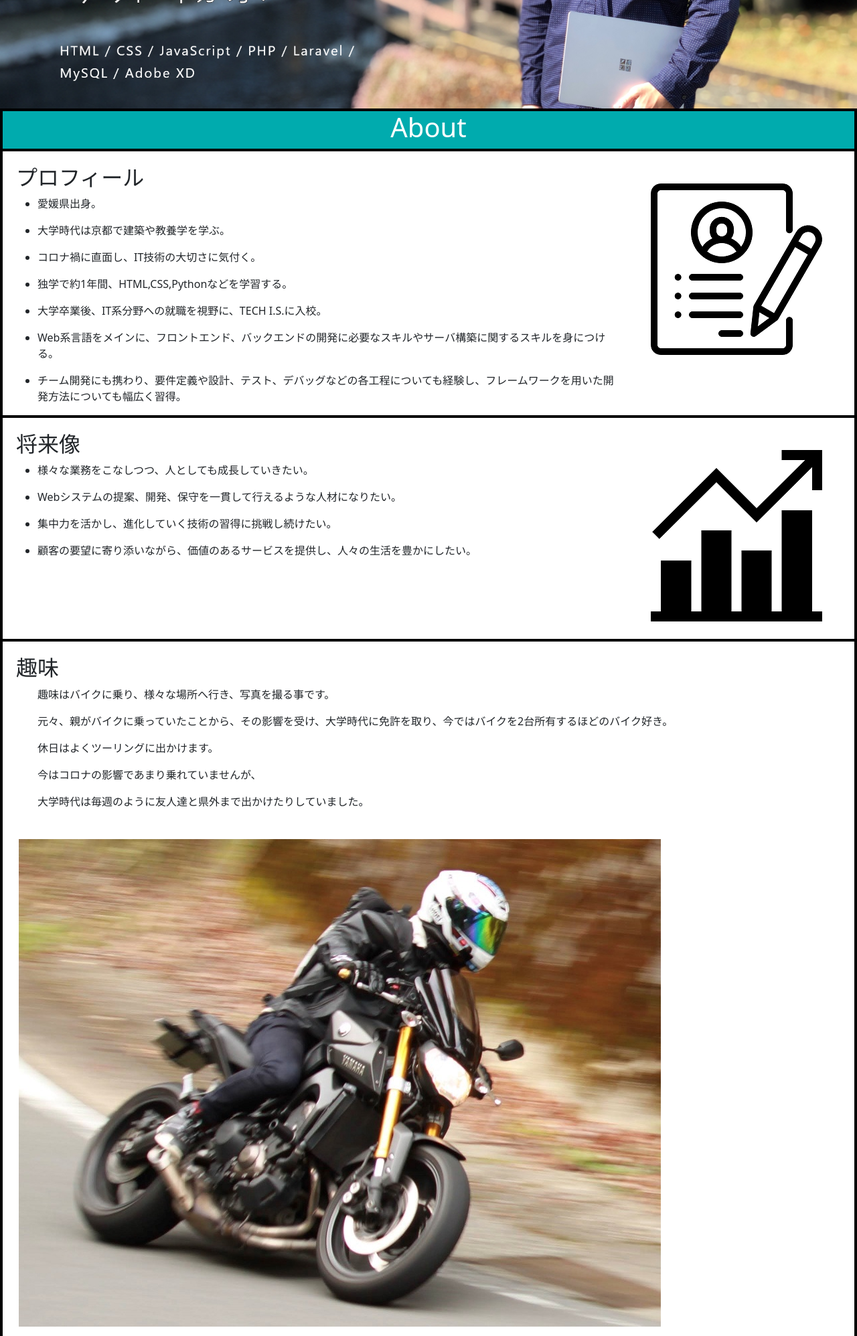
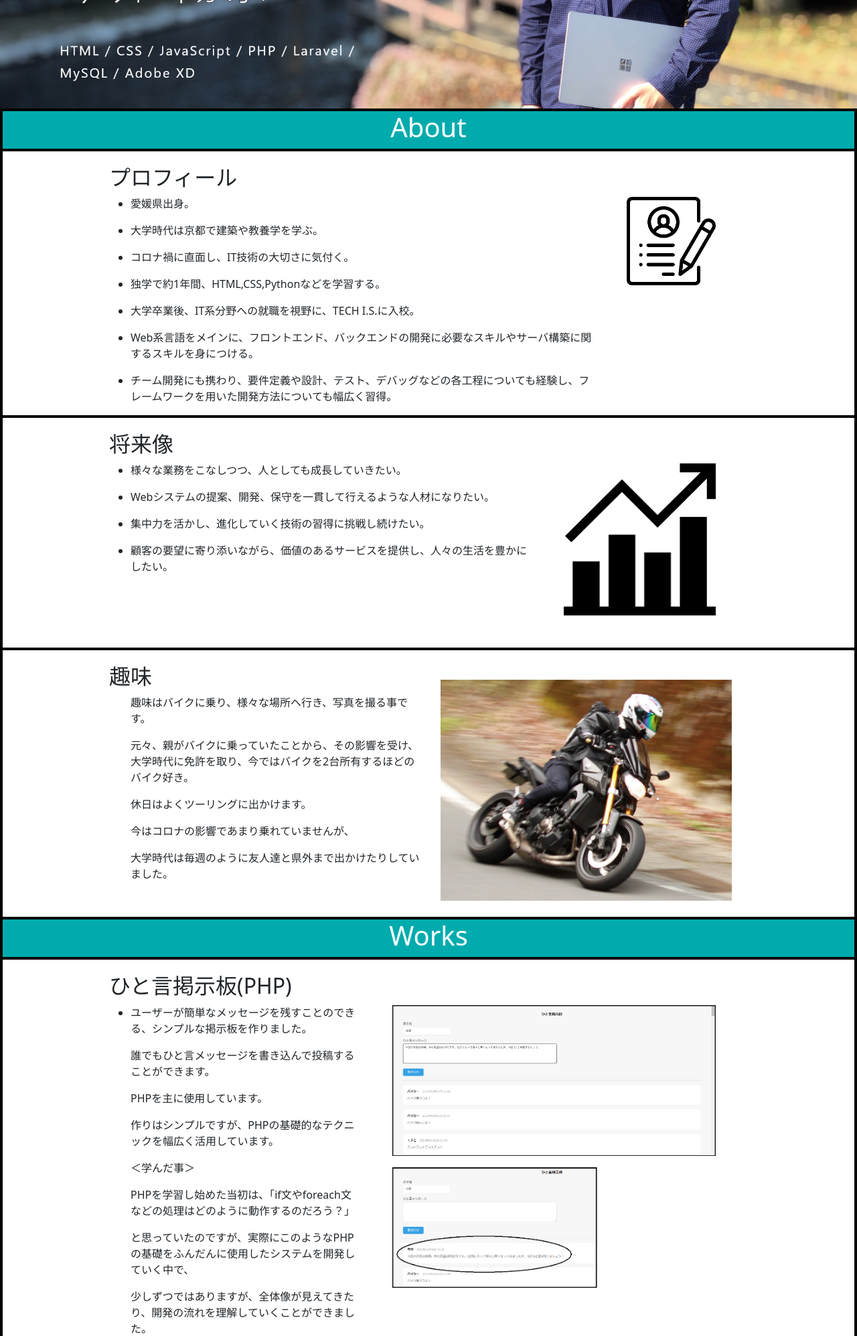
Before and after one commit to haru034/MyPortfolio, a PHP site: page / in a window 1280 px wide. Shown: the part 531-2526 px from the top of the page at 67% size. Run offline with PHP 8.4, Linux system fonts and the light colour scheme; some libraries are stand-ins or nearby versions.

Commit message:
border(枠線)の内側にある文字と画像を画面中央に配置させるコードを記述。

```diff
--- a/index.html
+++ b/index.html
@@ -56,9 +56,10 @@
 
       <!-- プロフィールの部分 -->
       <div class="profile-container"> <!-- profile全体 -->
-        <img src="img/resume.png" alt="プロフィールイメージ画像" class="img-fluid float-end p-5" />
         <div class="profile-text">
           <section>
+            <div class="outer-profile">
+              <div>
                 <h2>プロフィール</h2>
                 <ul>
                   <li><p>愛媛県出身。</p></li>
@@ -66,21 +67,24 @@
                   <li><p>コロナ禍に直面し、IT技術の大切さに気付く。</p></li>
                   <li><p>独学で約1年間、HTML,CSS,Pythonなどを学習する。</p></li>
                   <li><p>大学卒業後、IT系分野への就職を視野に、TECH I.S.に入校。</p></li>
-              <li>
-                <p>Web系言語をメインに、フロントエンド、バックエンドの開発に必要なスキルやサーバ構築に関するスキルを身につける。</p>
-              </li>
-              <li>
-                <p>チーム開発にも携わり、要件定義や設計、テスト、デバッグなどの各工程についても経験し、フレームワークを用いた開発方法についても幅広く習得。</p>
-              </li>
+                  <li><p>Web系言語をメインに、フロントエンド、バックエンドの開発に必要なスキルやサーバ構築に関するスキルを身につける。</p></li>
+                  <li><p>チーム開発にも携わり、要件定義や設計、テスト、デバッグなどの各工程についても経験し、フレームワークを用いた開発方法についても幅広く習得。</p></li>
                 </ul>
+              </div>
+              <div>
+                <img src="img/resume.png" alt="プロフィールイメージ画像" class="img-fluid p-5" />
+              </div>
+            </div>
           </section>
         </div>
       </div>
+
       <!-- 将来像の部分 -->
       <div class="future-container"> <!-- future全体 -->
-        <img src="img/trend.png" alt="将来像イメージ画像" class="img-fluid float-end p-5" />
         <div class="future-text">
           <section>
+            <div class="outer-future">
+              <div>
                 <h2>将来像</h2>
                 <ul>
                   <li><p>様々な業務をこなしつつ、人としても成長していきたい。</p></li>
@@ -88,13 +92,21 @@
                   <li><p>集中力を活かし、進化していく技術の習得に挑戦し続けたい。</p></li>
                   <li><p>顧客の要望に寄り添いながら、価値のあるサービスを提供し、人々の生活を豊かにしたい。</p></li>
                 </ul>
+              </div>
+              <div>
+                <img src="img/trend.png" alt="将来像イメージ画像" class="img-fluid p-5" />
+              </div>
+            </div>
           </section>
         </div>
       </div>
+
       <!-- 趣味の部分 -->
       <div class="hobby-container"> <!-- hobby全体 -->
         <div class="hobby-text">
           <section>
+            <div class="outer-hobby">
+              <div>
                 <h2>趣味</h2>
                 <ul class="hobby-writings">
                   <li>
@@ -105,9 +117,13 @@
                   <p>大学時代は毎週のように友人達と県外まで出かけたりしていました。</p>
                   </li>
                 </ul>
+              </div>
+              <div>
+                <img src="img/Portfolio-About-20824-_-4736576-_-IMG_8324_Original.JPG" alt="趣味の画像" class="img-fluid p-4" />
+              </div>
+            </div>
           </section>
         </div>
-        <img src="img/Portfolio-About-20824-_-4736576-_-IMG_8324_Original.JPG" alt="趣味の画像" class="img-fluid p-4" />
       </div>
 
       <!-- 見出し(Works) -->
@@ -119,8 +135,10 @@
 
       <!-- ひとこと掲示板(PHP) -->
       <div class="work0 clearfix">
-        <div class="work0-text float-start">
+        <div class="work0-text">
           <section>
+            <div class="outer-work0">
+              <div>
                 <h2>ひと言掲示板(PHP)</h2>
                 <ul>
                   <li>
@@ -135,15 +153,21 @@
                     <p>※この課題はまだGitHubを学ぶ前に作成した物なので、最近になってGitHubにアップロードしました。</p>
                   </li>
                 </ul>
+              </div>
+              <div>
+                <img src="img/グループ 34.png" alt="サンプル画像" class="img-fluid p-5" />
+              </div>
+            </div>
           </section>
         </div>
-        <img src="img/グループ 34.png" alt="サンプル画像" class="img-fluid float-end p-5" />
       </div>
 
       <!-- Twitterクローン -->
       <div class="work1 clearfix">
-        <div class="work1-text float-start">
+        <div class="work1-text">
           <section>
+            <div class="outer-work1">
+              <div>
                 <h2>Twitterクローン</h2>
                 <ul>
                   <li>
@@ -155,14 +179,21 @@
                   <p>Pass : Ts45Ru6Z</p>
                   </li>
                 </ul>
+              </div>
+              <div>
+                <img src="img/Twitterクローン-スクリーンショット 2021-11-05 193010 (2).png" alt="サンプル画像" class="img-fluid p-5" />
+              </div>
+            </div>
           </section>
         </div>
-        <img src="img/Twitterクローン-スクリーンショット 2021-11-05 193010 (2).png" alt="サンプル画像" class="img-fluid float-end p-5" />
       </div>
+
       <!-- Laravel-TODOアプリ -->
       <div class="work2 clearfix">
-        <div class="work2-text float-start">
+        <div class="work2-text">
           <section>
+            <div class="outer-work2">
+              <div>
                 <h2>Laravel-TODOアプリ</h2>
                 <ul>
                   <li>
@@ -174,14 +205,21 @@
                     <p>Pass : qZYwKRpbYj2nhgs</p>
                   </li>
                 </ul>
+              </div>
+              <div>
+                <img src="img/グループ 33.png" alt="サンプル画像" class="img-fluid p-5" />
+              </div>
+            </div>
           </section>
         </div>
-        <img src="img/グループ 33.png" alt="サンプル画像" class="img-fluid float-end p-5" />
       </div>
+
       <!-- Laravel-会員管理システム(CRUD) -->
       <div class="work3 clearfix">
-        <div class="work3-text float-start">
+        <div class="work3-text">
           <section>
+            <div class="outer-work3">
+              <div>
                 <h2>Laravel-会員管理システム(CRUD)</h2>
                 <ul>
                   <li>
@@ -193,11 +231,16 @@
                     <p>Pass : </p>
                   </li>
                 </ul>
+                <div>
+                  <img src="img/グループ 35.png" alt="サンプル画像" class="img-fluid p-5" />
+                </div>
+              </div>
+            </div>
           </section>
         </div>
-        <img src="img/グループ 32.png" alt="サンプル画像" class="img-fluid float-end p-5" />
       </div>
     </main>
+
     <!-- フッター -->
     <div id="Contact" class="footer">
         <h2>Contact</h2>
--- a/style.css
+++ b/style.css
@@ -27,10 +27,16 @@
 }
 
 .profile-text {
+    max-width: 75%;
     margin-top: 20px; /* 上の余白を指定 */
-    margin-right: 20px;
-    margin-left: 20px;
+    margin-right: auto;
+    margin-left: auto;
 }
+
+.outer-profile {
+    display: flex;
+}
+
 
 /* 将来像の部分 */
 .future-container {
@@ -40,10 +46,14 @@
 }
 
 .future-text {
+    max-width: 75%;
     margin-top: 20px;
-    margin-right: 20px;
-    margin-left: 20px;
-    margin-bottom: 120px; /* 下の余白を指定 */
+    margin-right: auto;
+    margin-left: auto;
+}
+
+.outer-future {
+    display: flex;
 }
 
 /* 趣味の部分 */
@@ -54,10 +64,14 @@
 }
 
 .hobby-text {
+    max-width: 75%;
     margin-top: 20px;
-    margin-right: 20px;
-    margin-left: 20px;
-    margin-bottom: 20px;
+    margin-right: auto;
+    margin-left: auto;
+}
+
+.outer-hobby {
+    display: flex;
 }
 
 .hobby-writings {
@@ -84,10 +98,14 @@
 }
 
 .work0-text {
+    max-width: 75%;
     margin-top: 20px;
-    margin-right: 20px;
-    margin-left: 20px;
-    margin-bottom: 20px;
+    margin-right: auto;
+    margin-left: auto;
+}
+
+.outer-work0 {
+    display: flex;
 }
 
 /* Twitterクローン */
```
Also changed, not shown: other parts of style.css (+21 -10 lines). Lines whose indentation alone changed are shown as unchanged.
